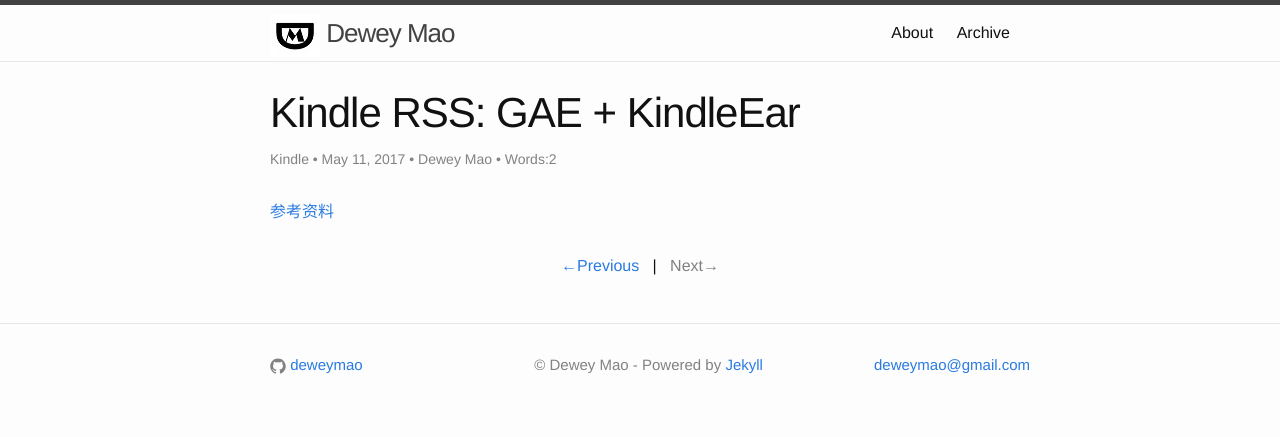
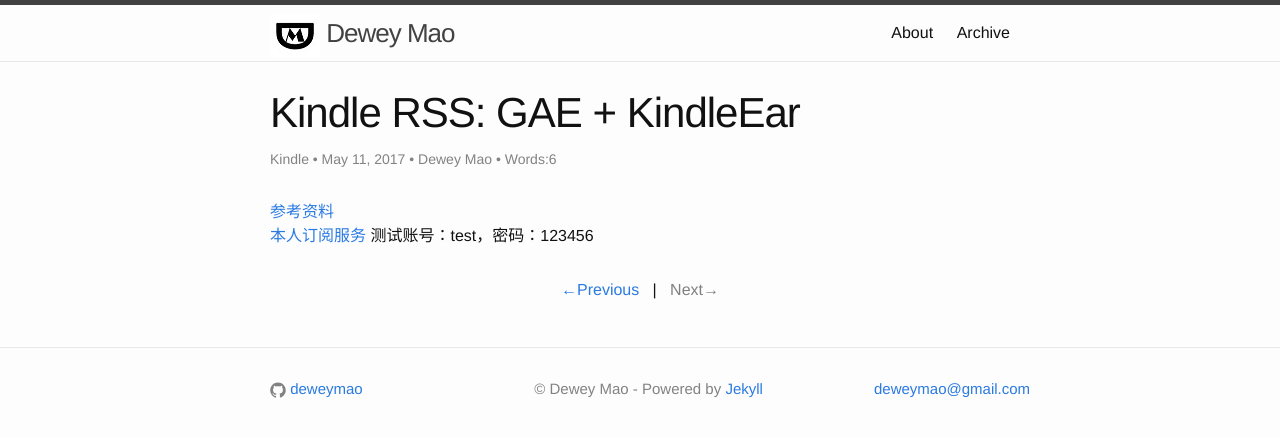
Before and after one commit to deweymao/deweymao.github.io, a Jekyll site: the page built from _posts/2017-05-11-kindle_rss_by_gae_kindleear.md, in a window 1280 px wide. Shown: the top 437 px of the page. Built offline with Jekyll 4.4.1, drawn with Linux system fonts in a browser that asks for light colours.

Commit message:
modify kindle blog

```diff
--- a/_posts/2017-05-11-kindle_rss_by_gae_kindleear.md
+++ b/_posts/2017-05-11-kindle_rss_by_gae_kindleear.md
@@ -7,3 +7,4 @@ categories: Kindle
 ---
 
 [参考资料](https://kindlefere.com/post/19.html)
+[本人订阅服务](https://deweymao-kindleear.appspot.com/) 测试账号：test，密码：123456
```
